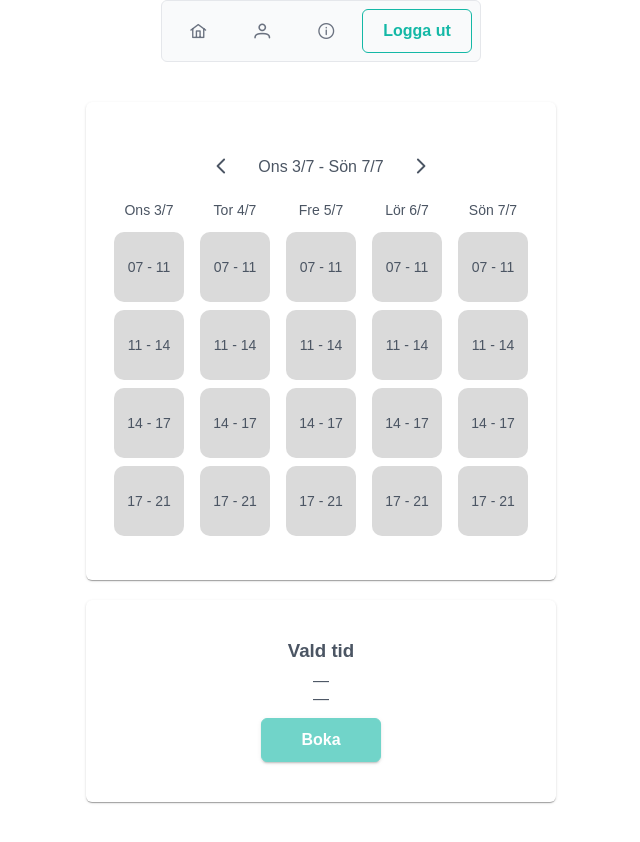
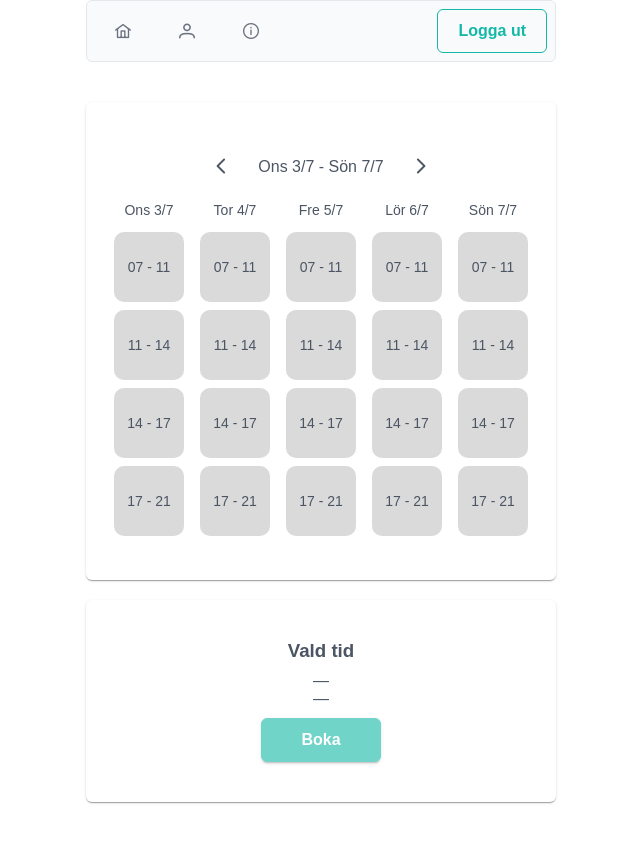
Before and after one commit to gustavAlbrekts0n/bokningsapp, a React (Create React App) app in the folder react-app/: page / in a window 1280 px wide. Shown: the whole page, without its empty margins (319-959 px from the left). Built offline with nearby package versions, Linux system fonts and the light colour scheme; no server answers; a web font is replaced by a local one.

Commit message:
Minor polishing

```diff
--- a/react-app/src/App.css
+++ b/react-app/src/App.css
@@ -49,6 +49,7 @@
 }
 
 .app-header-content {
+  width: 470px;
   max-width: var(--app-max-width);
   display: flex;
   flex-direction: column;
--- a/react-app/src/App.js
+++ b/react-app/src/App.js
@@ -1,4 +1,4 @@
-import React, { useState, useEffect } from "react";
+import React, { useState, useEffect, useRef } from "react";
 import "primereact/resources/primereact.css";
 import "primereact/resources/themes/lara-light-teal/theme.css";
 import "primeicons/primeicons.css";
@@ -10,6 +10,8 @@ import Confirmation from "./components/Confirmation";
 import ButtonBook from "./components/ButtonBook";
 
 const App = () => {
+  const confirmationRef = useRef(null);
+
   const [isAuthenticated, setAuthentication] = useState(false);
   const [selectedDate, setSelectedDate] = useState(" ");
   const [selectedTime, setSelectedTime] = useState(" ");
@@ -25,6 +27,8 @@ const App = () => {
     setSelectedTime(time);
     setSelectedRow(rowIndex);
     setSelectedColumn(columnIndex);
+
+    confirmationRef.current.scrollIntoView();
   };
 
   useEffect(() => {
@@ -97,6 +101,7 @@ const App = () => {
             selectedRow={selectedRow}
             selectedColumn={selectedColumn}
           />
+          <div ref={confirmationRef}>
             <Confirmation
               getSelectionInfo={getSelectionInfo}
               selectedDate={selectedDate}
@@ -105,6 +110,7 @@ const App = () => {
               hasSelection={hasSelection}
               setData={setData}
             />
+          </div>
           {/*
             <div className="confirmation">
               <div className="confirmation-content">
```
Lines whose indentation alone changed are shown as unchanged.
